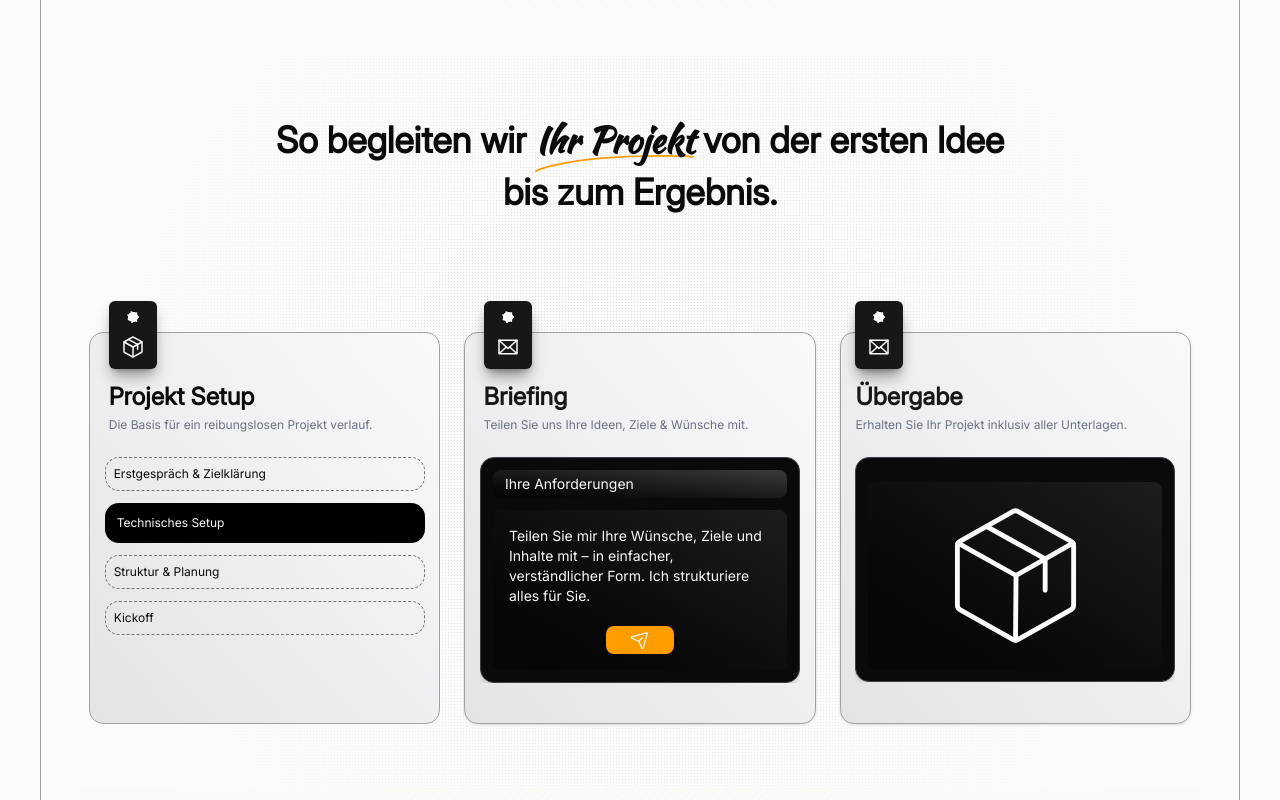
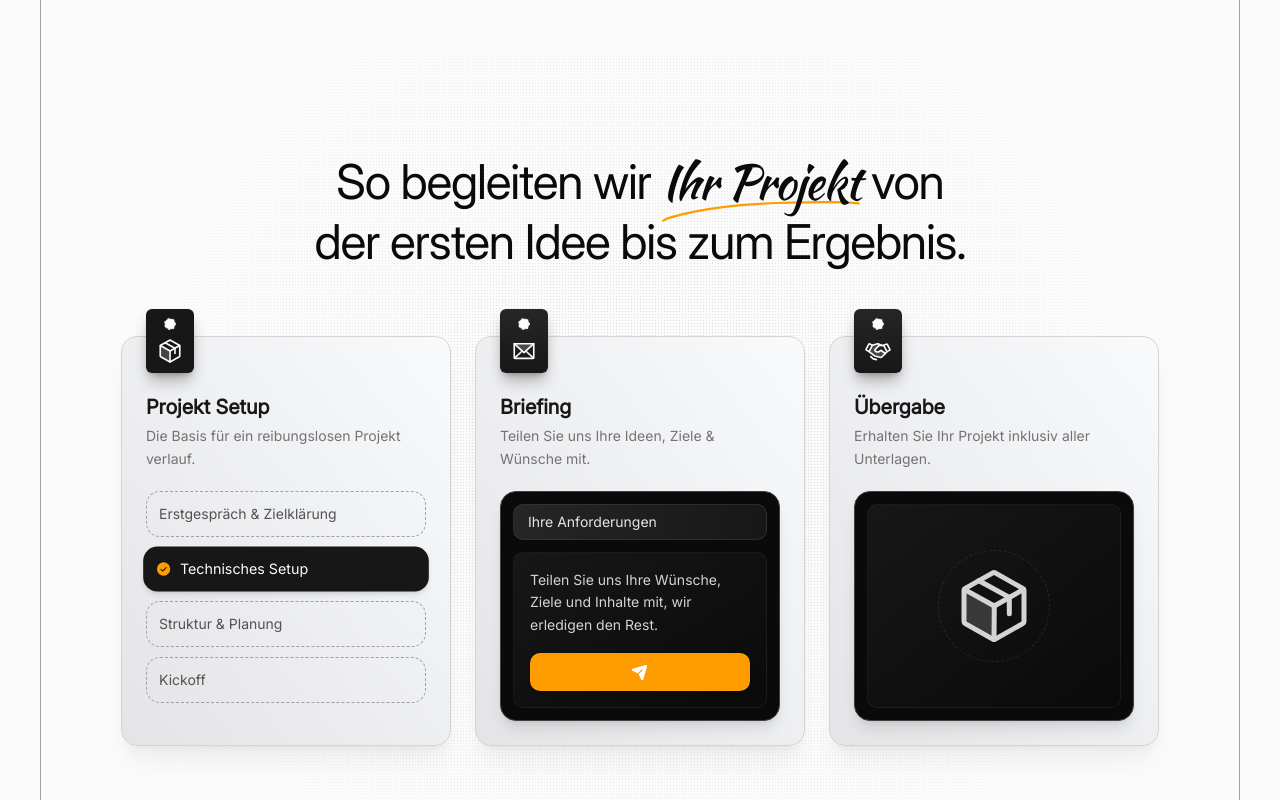
Before and after one commit to ModioStudio/modio-maintenance, a Next.js app: page / in a window 1280 px wide. Shown: the part 600-1400 px from the top of the page. Built offline with nearby package versions, Linux system fonts and the light colour scheme.

Commit message:
refactor: remove unused imports and improve text clarity in workflow components

```diff
--- a/app/components/sections/HeroSection.tsx
+++ b/app/components/sections/HeroSection.tsx
@@ -5,7 +5,6 @@ import { motion } from "framer-motion";
 import { useMemo } from "react";
 
 import TEXT from "@/lib/hero";
-import { Tagline } from "../ui/tagline";
 
 export default function Hero() {
   const quarter = useMemo(() => Math.floor(new Date().getMonth() / 3) + 1, []);
--- a/app/components/sections/PricingSection.tsx
+++ b/app/components/sections/PricingSection.tsx
@@ -1,5 +1,4 @@
 import { Home, Briefcase, Building2, ArrowUpRight } from "lucide-react";
-import { Button } from "@/app/components/ui/button";
 import { Card } from "@/app/components/ui/card";
 
 export default function PricingPage() {
--- a/app/components/sections/WorkFlowSection.tsx
+++ b/app/components/sections/WorkFlowSection.tsx
@@ -1,124 +1,161 @@
-import Image from "next/image";
-import {
-  Envelope,
-  Package,
-  PaperPlaneTilt,
-} from "phosphor-react";
+"use client"
 
-import TEXT from "@/lib/workflow";
+import Image from "next/image"
+import { useState } from "react"
+import { Envelope, Package, PaperPlaneTilt, Handshake, CheckCircle } from "phosphor-react"
+
+import TEXT from "@/lib/workflow"
 
 export default function Workflow() {
+  const [selectedPackage, setSelectedPackage] = useState(1)
+  const [isHoveredSend, setIsHoveredSend] = useState(false)
+  const [isSent, setIsSent] = useState(false)
+
+  const handleSend = () => {
+    setIsSent(true)
+    setTimeout(() => setIsSent(false), 2000)
+  }
+
   return (
-    <div className="py-8 lg:py-16 text-center relative">
-      <h1 className="text-2xl md:text-4xl font-semibold inline-block relative">
+    <section className="py-16 sm:py-20 md:py-24 text-center relative px-5 sm:px-8 lg:px-12">
+
+
+      <h1 className="mb-4 text-balance text-4xl font-normal leading-tight tracking-tight text-foreground md:text-5xl">
         <span>{TEXT.title.part1}</span>{" "}
-        <span className="relative inline-block mb-2 md:mb-3">
+        <span className="relative inline-block">
           <span className="relative z-10 font-kaushan">{TEXT.title.part2}</span>
           <Image
             src="/assets/underline_one.svg"
             alt="underline"
             fill
-            className="absolute mt-4 md:mt-6 bottom-0 left-0 w-full h-[0.6em] object-contain z-0 pointer-events-none"
+            className="absolute bottom-0 left-0 w-full h-[0.5em] object-contain z-0 pointer-events-none translate-y-1/2"
           />
         </span>{" "}
         <span>{TEXT.title.combined}</span>
-        <br />
-        {TEXT.title.end}
+        <span className="sm:hidden"> </span>
+        {" " + TEXT.title.end}
       </h1>
 
-      <div className="mt-10 flex flex-col items-center md:flex-row md:justify-center md:items-stretch gap-6 px-4">
 
-        <div className="mt-20 flex flex-col bg-gradient-to-bl from-slate-50 to-zinc-200 items-center rounded-xl w-95 border border-neutral-400">
-          <div className="relative flex flex-col mb-6">
-            <div className="absolute -top-8 flex -ml-12 flex-col items-center justify-center w-12 h-17 bg-neutral-900 rounded-sm shadow-lg shadow-black/36">
-              <div className="w-3 h-3 bg-[#FBFBFB] rounded-full border border-dashed border-black"></div>
-              <Package size={24} color="#FBFBFB" className="mt-3" />
+      <div className="mt-10 sm:mt-14 md:mt-16 grid grid-cols-1 md:grid-cols-2 lg:grid-cols-3 gap-10 sm:gap-8 lg:gap-6 max-w-[360px] sm:max-w-2xl lg:max-w-6xl mx-auto">
+        <div className="relative pt-12 sm:pt-10 flex flex-col bg-gradient-to-bl from-slate-50 to-zinc-200 rounded-2xl border border-neutral-300 overflow-visible shadow-xl shadow-black/5 hover:shadow-2xl hover:shadow-black/10 transition-all duration-300 hover:-translate-y-1">
+
+          <div className="absolute -top-7 left-5 sm:left-6 flex flex-col items-center justify-center w-14 h-[4.5rem] sm:w-12 sm:h-16 bg-neutral-900 rounded-lg sm:rounded-sm shadow-lg shadow-black/30">
+            <div className="w-3 h-3 bg-[#FBFBFB] rounded-full border border-dashed border-neutral-600"></div>
+            <Package size={26} color="#FBFBFB" className="mt-2" weight="duotone" />
           </div>
-            <div className="text-left mt-12">
-              <h2 className="text-2xl -ml-12 font-semibold">
-                {TEXT.packageBox.title}
-              </h2>
-              <p className="text-gray-500 mt-1 text-xs -ml-12">
-                {TEXT.packageBox.description}
-              </p>
+
+          <div className="px-5 sm:px-6 pt-4 pb-6 flex flex-col flex-1">
+            <div className="text-left mb-5">
+              <h2 className="text-lg sm:text-xl font-semibold text-neutral-900">{TEXT.packageBox.title}</h2>
+              <p className="text-neutral-500 mt-1 text-xs sm:text-sm leading-relaxed">{TEXT.packageBox.description}</p>
+            </div>
+
+            <div className="flex flex-col gap-2.5 text-xs sm:text-sm text-left">
+              {TEXT.packageBox.items.map((item, i) => (
+                <button
+                  key={i}
+                  onClick={() => setSelectedPackage(i)}
+                  className={`p-3.5 sm:p-3 rounded-xl cursor-pointer transition-all duration-200 text-left ${
+                    i === selectedPackage
+                      ? "bg-neutral-900 scale-[1.02] shadow-md"
+                      : "border border-dashed border-neutral-400 hover:bg-white/60 hover:border-neutral-500 active:scale-[0.98]"
+                  }`}
+                >
+                  <span
+                    className={`flex items-center gap-2 ${i === selectedPackage ? "text-[#FBFBFB]" : "text-neutral-600"}`}
+                  >
+                    {i === selectedPackage && (
+                      <CheckCircle size={16} weight="fill" className="text-[#FF9D00] shrink-0" />
+                    )}
+                    {item}
+                  </span>
+                </button>
+              ))}
+            </div>
           </div>
         </div>
 
-          <div className="w-80 overflow-hidden mb-10 flex flex-col gap-3 text-xs text-left">
-            {TEXT.packageBox.items.map((item, i) => (
-              <div
-                key={i}
-                className={
-                  i === 1
-                    ? "p-3 rounded-xl bg-black cursor-pointer transition-colors"
-                    : "p-2 rounded-xl cursor-pointer transition-colors border border-dashed border-neutral-500"
-                }
-              >
-                <span className={i === 1 ? "text-[#FBFBFB]" : ""}>{item}</span>
-              </div>
-            ))}
-          </div>
+        <div className="relative pt-12 sm:pt-10 flex flex-col bg-gradient-to-bl from-slate-50 to-zinc-200 rounded-2xl border border-neutral-300 overflow-visible shadow-xl shadow-black/5 hover:shadow-2xl hover:shadow-black/10 transition-all duration-300 hover:-translate-y-1">
+          <div className="absolute -top-7 left-5 sm:left-6 flex flex-col items-center justify-center w-14 h-[4.5rem] sm:w-12 sm:h-16 bg-gradient-to-b from-neutral-800 to-neutral-900 rounded-lg sm:rounded-sm shadow-lg shadow-black/30">
+            <div className="w-3 h-3 bg-[#FBFBFB] rounded-full border border-dashed border-neutral-600"></div>
+            <Envelope size={26} color="#FBFBFB" className="mt-2" weight="duotone" />
           </div>
 
-        <div className="mt-20 flex flex-col items-center rounded-xl w-95 border-1 border-neutral-400 bg-gradient-to-bl from-slate-50 to-zinc-200 shadow-sm">
-          <div className="relative flex flex-col mb-6">
-            <div className="absolute -ml-12 -top-8 flex flex-col items-center justify-center w-12 h-17 bg-neutral-900 rounded-sm shadow-lg shadow-black/40">
-              <div className="w-3 h-3 bg-[#FBFBFB] rounded-full border border-dashed border-black"></div>
-              <Envelope size={24} color="#FBFBFB" className="mt-3" />
+          <div className="px-5 sm:px-6 pt-4 pb-6 flex flex-col flex-1">
+            <div className="text-left mb-5">
+              <h2 className="text-lg sm:text-xl font-semibold text-neutral-900">{TEXT.briefingBox.title}</h2>
+              <p className="text-neutral-500 mt-1 text-xs sm:text-sm leading-relaxed">{TEXT.briefingBox.description}</p>
             </div>
 
-            <div className="text-left mt-12 -ml-12">
-              <h2 className="text-2xl font-semibold text-neutral-900">
-                {TEXT.briefingBox.title}
-              </h2>
-              <p className="text-gray-500 mt-1 text-xs">
-                {TEXT.briefingBox.description}
-              </p>
-            </div>
-          </div>
-
-          <div className="w-80 overflow-hidden mb-10 flex flex-col gap-3">
-            <div className="p-3 rounded-xl border border-zinc-700 bg-[#0a0a0a] shadow-md">
-              <div className="bg-gradient-to-bl from-[#3a3a3a] to-[#0000005b] w-full h-7 rounded-md flex items-center px-3">
-                <p className="text-[#FBFBFB] text-sm font-medium">
+            <div className="flex flex-col gap-3 flex-1">
+              <div className="p-3 rounded-2xl border border-neutral-700 bg-neutral-950 shadow-lg">
+                <div className="bg-gradient-to-r from-neutral-800 to-neutral-900 w-full h-9 rounded-lg flex items-center px-3.5 border border-neutral-700/50">
+                  <p className="text-neutral-200 text-xs sm:text-sm font-medium truncate">
                     {TEXT.briefingBox.messageTitle}
                   </p>
                 </div>
 
-              <div className="mt-3 bg-gradient-to-bl from-[#1d1d1d] to-[#0000005b] w-full rounded-md p-4 flex flex-col items-center text-center">
-                <p className="text-[#FBFBFB] text-sm mb-5 text-left">
+                <div className="mt-3 bg-gradient-to-br from-neutral-900 to-neutral-950 w-full rounded-lg p-4 border border-neutral-800/50">
+                  <p className="text-neutral-300 text-xs sm:text-sm mb-4 text-left leading-relaxed">
                     {TEXT.briefingBox.messageBody}
                   </p>
 
-                <button className="px-6 py-1 text-sm font-medium bg-[#FF9D00] text-[#FBFBFB] rounded-md shadow-sm hover:bg-[#ffb23c] transition-colors">
-                  <PaperPlaneTilt size={20} />
+                  <button
+                    onClick={handleSend}
+                    onMouseEnter={() => setIsHoveredSend(true)}
+                    onMouseLeave={() => setIsHoveredSend(false)}
+                    className={`w-full py-2.5 text-sm font-medium rounded-lg shadow-md transition-all duration-200 flex items-center justify-center gap-2 active:scale-[0.97] ${
+                      isSent
+                        ? "bg-green-500 text-white"
+                        : "bg-[#FF9D00] text-white hover:bg-[#ffb23c] hover:shadow-lg hover:shadow-orange-500/20"
+                    }`}
+                  >
+                    {isSent ? (
+                      <>
+                        <CheckCircle size={18} weight="bold" />
+                        <span>Sent!</span>
+                      </>
+                    ) : (
+                      <PaperPlaneTilt
+                        size={18}
+                        weight="fill"
+                        className={`transition-transform duration-200 ${isHoveredSend ? "translate-x-0.5 -translate-y-0.5" : ""}`}
+                      />
+                    )}
                   </button>
                 </div>
               </div>
             </div>
           </div>
-
-        <div className="mt-20 flex flex-col items-center rounded-xl w-95 border-1 border-neutral-400 bg-gradient-to-bl from-slate-50 to-zinc-200 shadow-sm">
-          <div className="relative flex flex-col mb-6">
-            <div className="absolute -ml-12 -top-8 flex flex-col items-center justify-center w-12 h-17 bg-neutral-900 rounded-sm shadow-lg shadow-black/40">
-              <div className="w-3 h-3 bg-[#FBFBFB] rounded-full border border-dashed border-black"></div>
-              <Envelope size={24} color="#FBFBFB" className="mt-3" />
         </div>
 
-            <div className="text-left mt-12 -ml-12">
-              <h2 className="text-2xl font-semibold text-neutral-900">
-                {TEXT.handoverBox.title}
-              </h2>
-              <p className="text-gray-500 mt-1 text-xs">
-                {TEXT.handoverBox.description}
-              </p>
+        <div className="relative pt-12 sm:pt-10 flex flex-col bg-gradient-to-bl from-slate-50 to-zinc-200 rounded-2xl border border-neutral-300 overflow-visible md:col-span-2 lg:col-span-1 shadow-xl shadow-black/5 hover:shadow-2xl hover:shadow-black/10 transition-all duration-300 hover:-translate-y-1">
+          <div className="absolute -top-7 left-5 sm:left-6 flex flex-col items-center justify-center w-14 h-[4.5rem] sm:w-12 sm:h-16 bg-gradient-to-b from-neutral-800 to-neutral-900 rounded-lg sm:rounded-sm shadow-lg shadow-black/30">
+            <div className="w-3 h-3 bg-[#FBFBFB] rounded-full border border-dashed border-neutral-600"></div>
+            <Handshake size={26} color="#FBFBFB" className="mt-2" weight="duotone" />
+          </div>
+
+          <div className="px-5 sm:px-6 pt-4 pb-6 flex flex-col flex-1">
+            <div className="text-left mb-5">
+              <h2 className="text-lg sm:text-xl font-semibold text-neutral-900">{TEXT.handoverBox.title}</h2>
+              <p className="text-neutral-500 mt-1 text-xs sm:text-sm leading-relaxed">{TEXT.handoverBox.description}</p>
+            </div>
+
+            <div className="flex flex-col gap-3 flex-1">
+              <div className="p-3 rounded-2xl border border-neutral-700 bg-neutral-950 shadow-lg flex-1">
+                <div className="bg-gradient-to-br from-neutral-900 to-neutral-950 w-full h-full min-h-[120px] sm:min-h-[140px] rounded-lg p-4 flex items-center justify-center border border-neutral-800/50 relative overflow-hidden group">
+                  <div className="absolute inset-0 bg-gradient-to-br from-[#FF9D00]/5 to-transparent opacity-0 group-hover:opacity-100 transition-opacity duration-500" />
+
+                  <div className="relative">
+                    <Package
+                      size={80}
+                      weight="duotone"
+                      className="text-neutral-300 group-hover:text-[#FF9D00] transition-colors duration-300 group-hover:scale-105 transform"
+                    />
+                    <div className="absolute -inset-4 border border-dashed border-neutral-700 rounded-full opacity-50 group-hover:border-[#FF9D00]/30 group-hover:scale-110 transition-all duration-500" />
                   </div>
                 </div>
-
-          <div className="w-80 overflow-hidden mb-10 flex flex-col gap-3">
-            <div className="p-3 rounded-xl border border-zinc-700 bg-[#0a0a0a] shadow-md">
-              <div className="mt-3 bg-gradient-to-bl from-[#1d1d1d] to-[#0000005b] w-full rounded-md p-4 flex flex-col items-center justify-center text-center">
-                <Package size={155} weight="thin" color="#FBFBFB" />
               </div>
             </div>
           </div>
@@ -135,12 +172,10 @@ export default function Workflow() {
           backgroundSize: "3px 3px",
           opacity: 0.15,
           zIndex: -1,
-          maskImage:
-            "radial-gradient(circle at center, rgba(0,0,0,1), rgba(0,0,0,0) 90%)",
-          WebkitMaskImage:
-            "radial-gradient(circle at center, rgba(0,0,0,1), rgba(0,0,0,0) 90%)",
+          maskImage: "radial-gradient(circle at center, rgba(0,0,0,1), rgba(0,0,0,0) 90%)",
+          WebkitMaskImage: "radial-gradient(circle at center, rgba(0,0,0,1), rgba(0,0,0,0) 90%)",
         }}
       />
-    </div>
-  );
+    </section>
+  )
 }
--- a/lib/workflow.ts
+++ b/lib/workflow.ts
@@ -22,7 +22,7 @@ const TEXT = {
     description: "Teilen Sie uns Ihre Ideen, Ziele & Wünsche mit.",
     messageTitle: "Ihre Anforderungen",
     messageBody:
-      "Teilen Sie mir Ihre Wünsche, Ziele und Inhalte mit – in einfacher, verständlicher Form. Ich strukturiere alles für Sie.",
+      "Teilen Sie uns Ihre Wünsche, Ziele und Inhalte mit, wir erledigen den Rest.",
   },
 
   handoverBox: {
```
Lines whose indentation alone changed are shown as unchanged.
